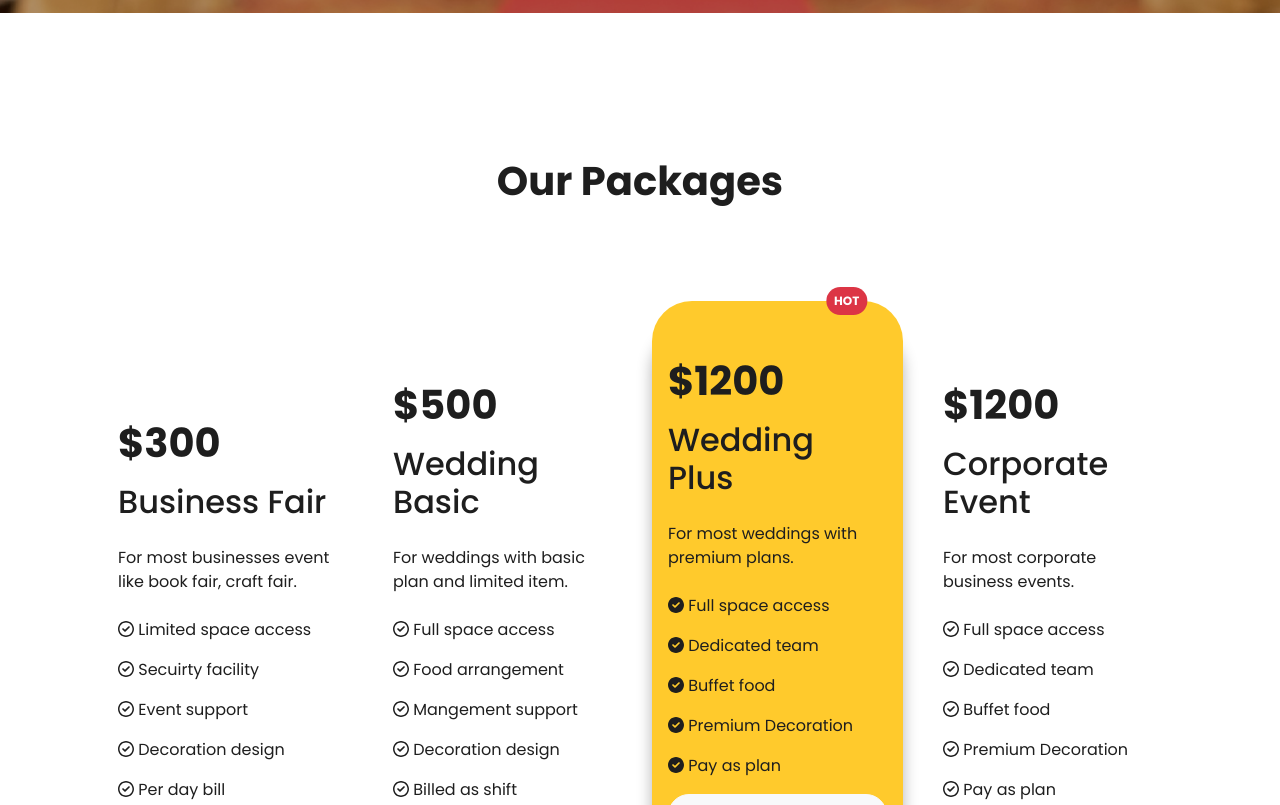
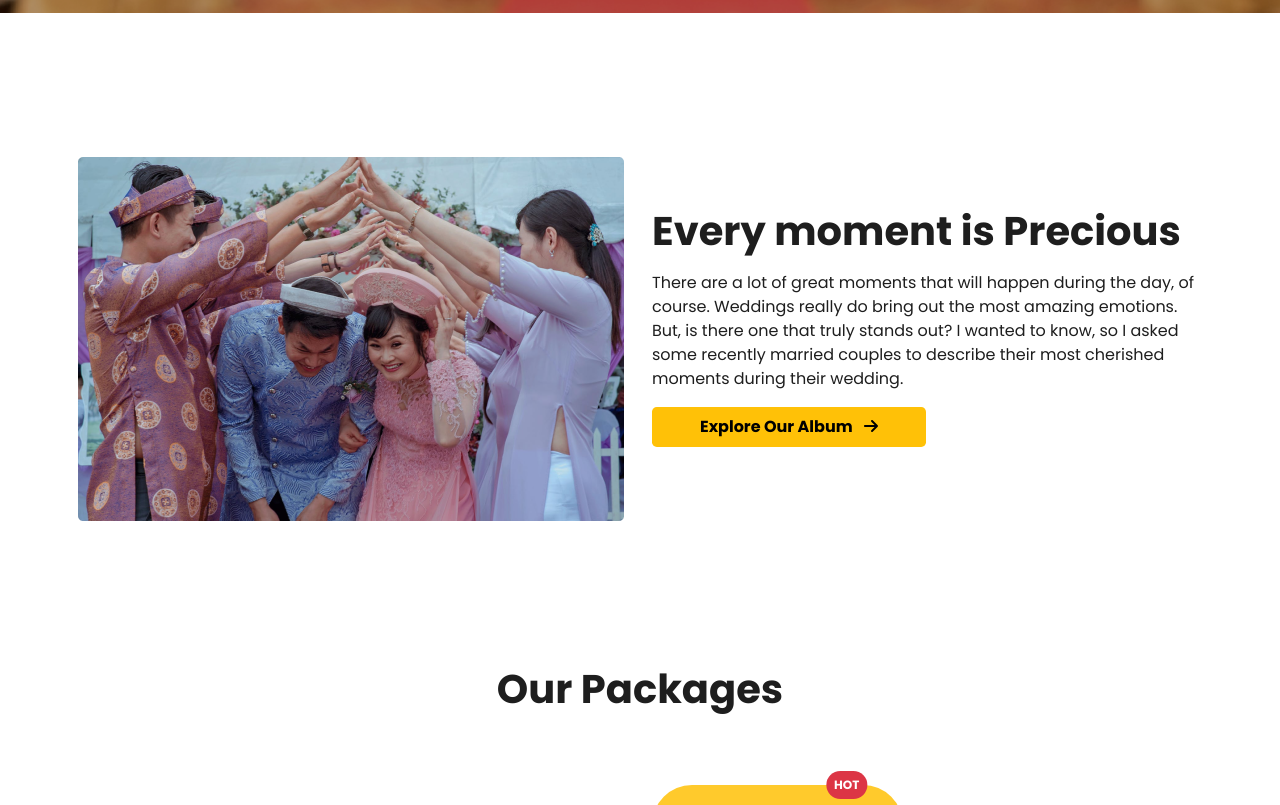
Before and after one commit to devnoman01/livo-convention-center, a plain HTML site: page index.html in a window 1280 px wide. Shown: the part 675-1480 px from the top of the page. Drawn offline with nearby package versions, Linux system fonts and the light colour scheme.

Commit message:
Moment complete

```diff
--- a/index.html
+++ b/index.html
@@ -123,9 +123,26 @@
         </div>
         <!-- toast end -->
 
+        <!-- moment start -->
+        <section class="container mx-auto px-2 py-5 my-5">
+            <div class="row py-4 d-flex align-items-center">
+                <div class="col-md-6 col-sm-12 py-4">
+                    <img class="img-fluid" src="images/wedding.png" alt="">
+                </div>
+                <div class="col-md-6 col-sm-12">
+                    <h1 class="fw-bold">Every moment is Precious</h1>
+                    <p class="fs-6 my-3">There are a lot of great moments that will happen during the day, of course. Weddings really do bring out the most amazing emotions. But, is there one that truly stands out? I wanted to know, so I asked some recently married couples to describe their most cherished moments during their wedding.</p>
+                    <button class="btn btn-warning px-5 py-2 mb-4 rounded rounded-3 border-0 fw-bold">Explore Our Album
+                        <i class="fas fa-arrow-right ms-2"></i>
+                    </button>
+                </div>
+            </div>
+        </section>
+        <!-- moment end -->
+
         <!-- packages start -->
-        <section class="container px-3 my-5 py-4">
-            <h1 class="fw-bold text-center my-5 py-4">Our Packages</h1>
+        <section class="container px-3 my-5">
+            <h1 class="fw-bold text-center my-5">Our Packages</h1>
             <div class="row row-cols-1 row-cols-lg-4 row-cols-md-2 row-cols-sm-1 px-3 d-flex align-items-end">
                 <div class="col">
                     <div class="card my-4 border-0">
@@ -270,7 +287,7 @@
 
         <!-- FAQ start -->
         <section class="container px-3 my-5">
-            <h1 class="fw-bold text-center my-5 py-4">Frequently Asked Questions</h1>
+            <h1 class="fw-bold text-center my-5 pt-5">Frequently Asked Questions</h1>
             <div class="row d-flex align-items-center">
                 <div class="col-md-6 col-sm-12 my-4">
                     <div class="accordion" id="accordionExample">
```
